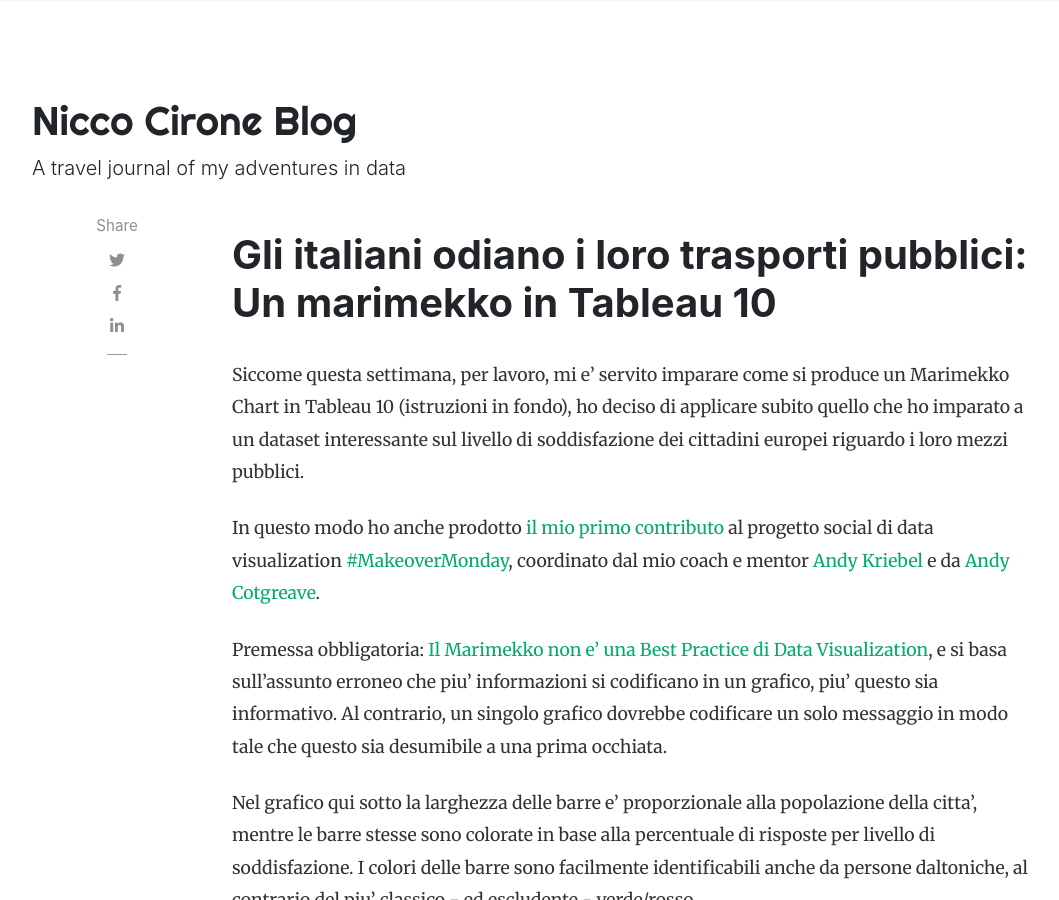
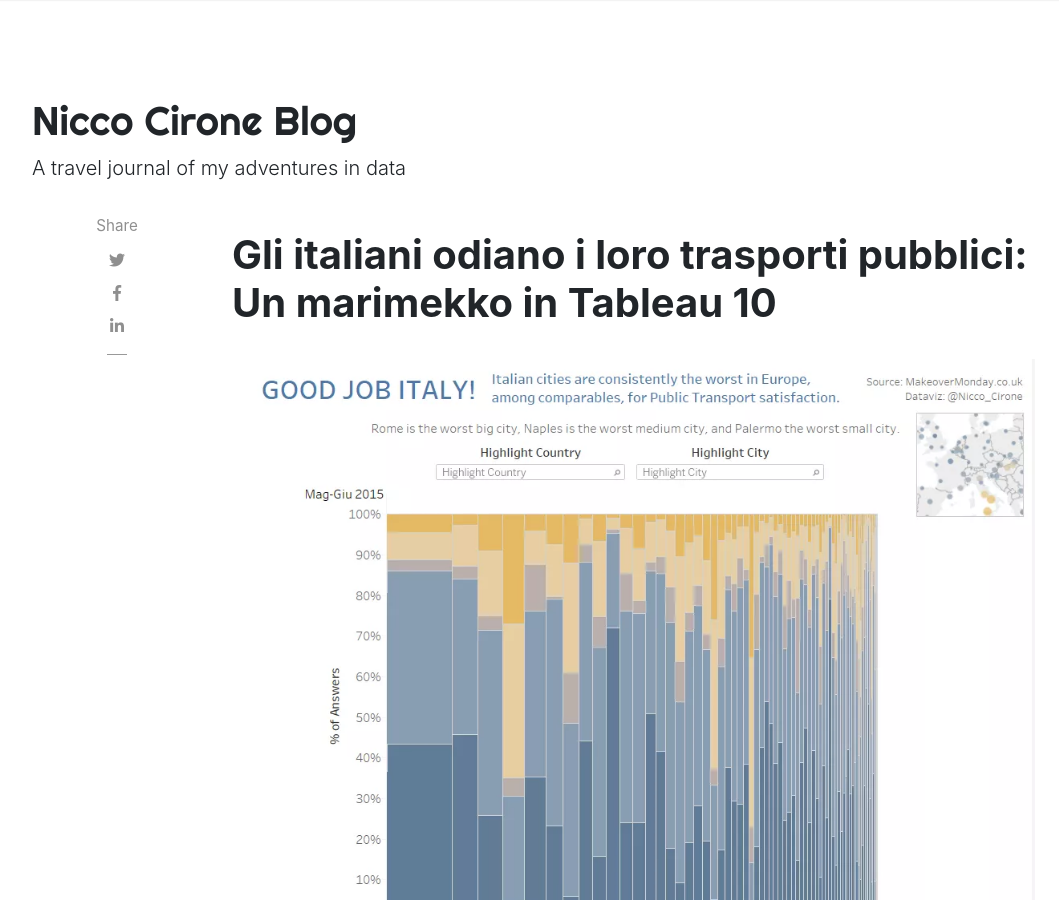
Before and after one commit to Nicco-Cirone/blog, a Jekyll site: the page built from _posts/2016-10-15-gli-italiani-odiano-i-loro-trasporti-pubblici-un-marimekko-in-tableau-10.md, in a window 1280 px wide and 900 px high. Shown: the whole window, without its empty margins (53-1112 px from the left). Built offline with Jekyll 4.4.1, drawn with Linux system fonts in a browser that asks for light colours; nearby versions of some CDN libraries; comment, search, counter and statistics services are not loaded.

Commit message:
Update 2016-10-15-gli-italiani-odiano-i-loro-trasporti-pubblici-un-marimekko-in-tableau-10.md

```diff
--- a/_posts/2016-10-15-gli-italiani-odiano-i-loro-trasporti-pubblici-un-marimekko-in-tableau-10.md
+++ b/_posts/2016-10-15-gli-italiani-odiano-i-loro-trasporti-pubblici-un-marimekko-in-tableau-10.md
@@ -3,6 +3,7 @@ title: "Gli italiani odiano i loro trasporti pubblici: Un marimekko in Tableau 1
 date: 2016-10-15 15:20:02
 layout: post
 categories: [ Data Visualization, Tableau, Italy ]
+image: assets/uploads/marimekko-dashboard2.webp
 ---
 
 Siccome questa settimana, per lavoro, mi e' servito imparare come si produce un Marimekko Chart in Tableau 10 (istruzioni in fondo), ho deciso di applicare subito quello che ho imparato a un dataset interessante sul livello di soddisfazione dei cittadini europei riguardo i loro mezzi pubblici.
```
